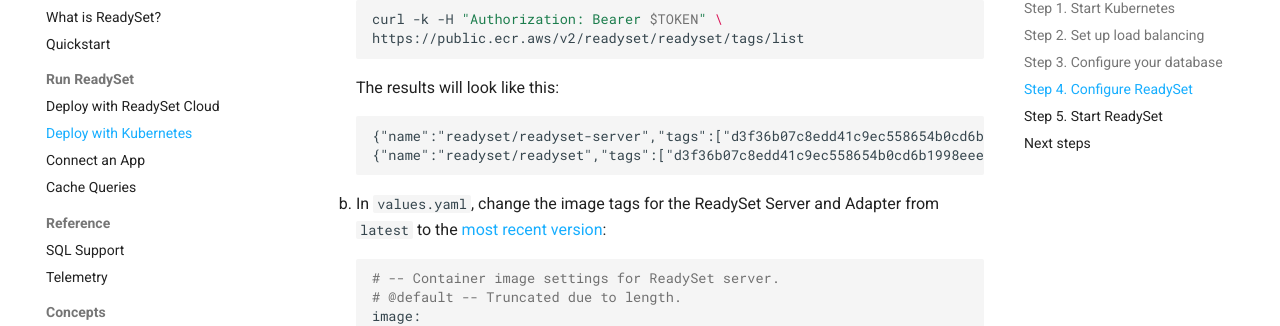
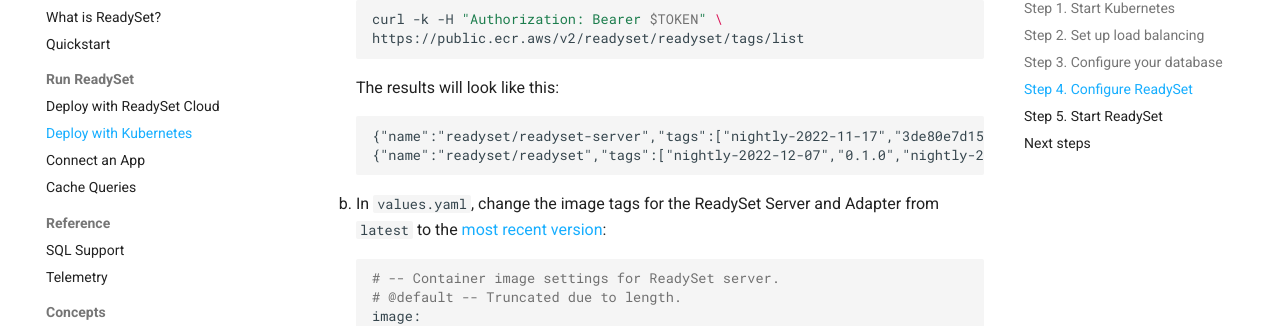
Before and after one commit to readysettech/docs-old, an MkDocs documentation site: the page built from docs/guides/deploy-readyset-kubernetes.md, in a window 1280 px wide and 900 px high, scrolled down 7178 px. Shown: the part 133-459 px from the top of the window. Built offline with MkDocs 1.6.1 and Material for MkDocs 9.7.7, drawn with Linux system fonts in a browser that asks for light colours; comment, search, counter and statistics services are not loaded; some of the changed text lies outside the part shown.

Commit message:
Fixes for Luke

````diff
--- a/docs/guides/deploy-readyset-kubernetes.md
+++ b/docs/guides/deploy-readyset-kubernetes.md
@@ -534,8 +534,8 @@
         The results will look like this:
 
         ``` {.text .no-copy}
-        {"name":"readyset/readyset-server","tags":["d3f36b07c8edd41c9ec558654b0cd6b1998eee61","latest"]}
-        {"name":"readyset/readyset","tags":["d3f36b07c8edd41c9ec558654b0cd6b1998eee61","latest"]}
+        {"name":"readyset/readyset-server","tags":["nightly-2022-11-17","3de80e7d15f1dba1aa5817c78a78cbabb6cdbdc0","nightly-2022-11-04","b2a352d2085c83ac56fb5a5d75aaf96342dbc3c0","nightly-2022-11-03","nightly-2022-11-11","nightly-2022-11-29","nightly-2022-12-08.1","latest",...]}
+        {"name":"readyset/readyset","tags":["nightly-2022-12-07","0.1.0","nightly-2022-12-08.1","latest","nightly-2022-12-07.1","nightly-2022-12-06.2","nightly-2022-12-06.1","nightly-2022-12-08","beta-2022-12-07"]}
         ```
 
     2. In `values.yaml`, change the image tags for the ReadySet Server and Adapter from `latest` to the [most recent version](../releases/readyset-core.md):
````
Also changed, not shown: other parts of docs/guides/deploy-readyset-kubernetes.md (+6 -6 lines).
